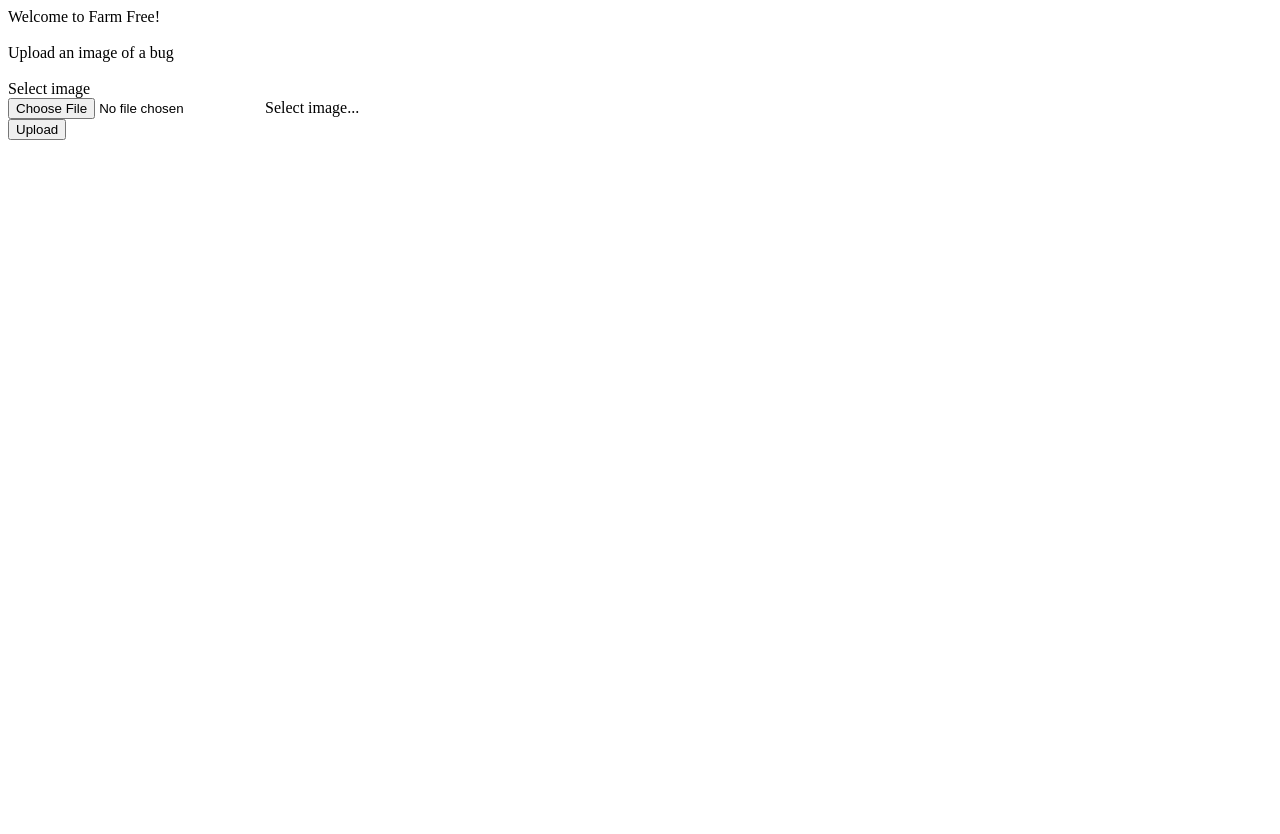
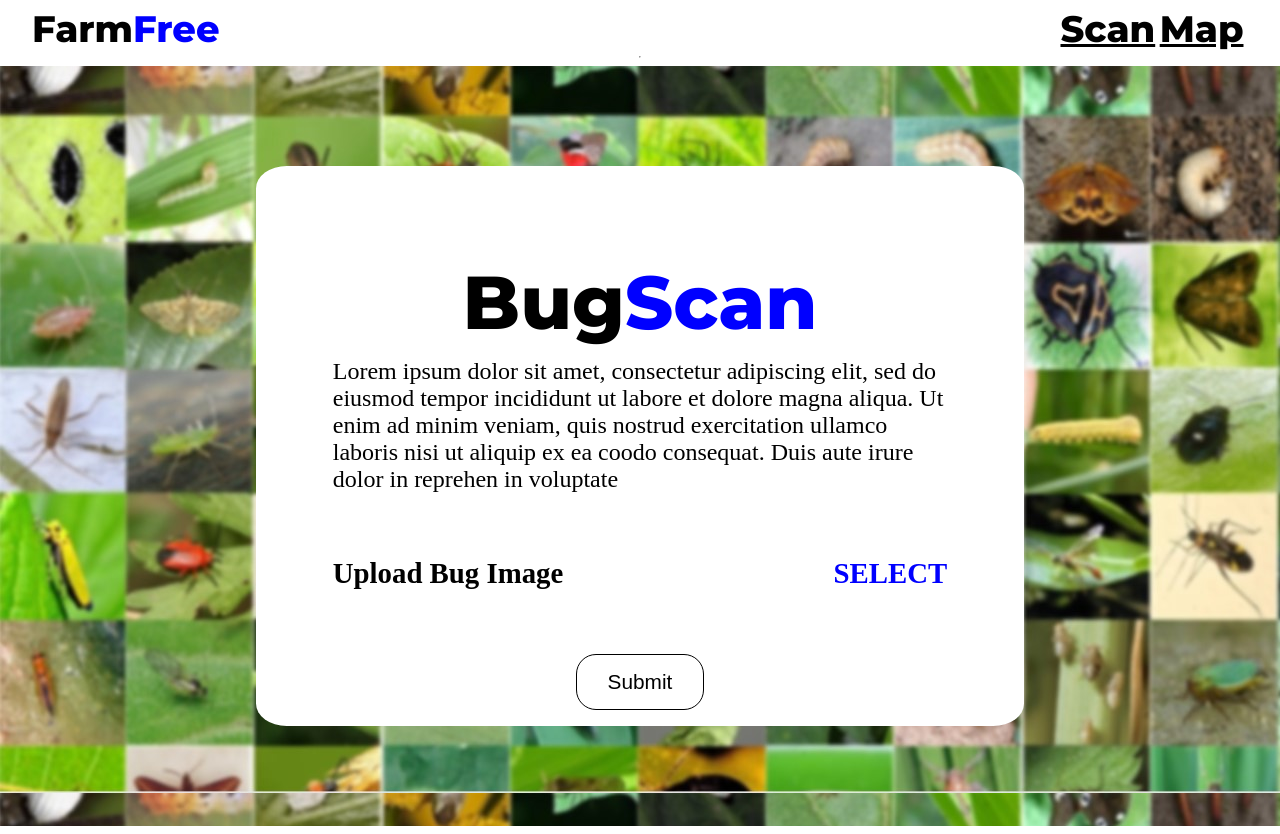
Before and after one commit to dgorbatov/spaceAppsBugChallenge2021, a Flask app: page / in a window 1280 px wide. Before the commit the page ends 140 px from the top, so only its background shows below. Run offline with Flask 2, Linux system fonts and the light colour scheme.

Commit message:
merged frontend main page and image uploading backend

```diff
--- /dev/null
+++ b/static/styles/index.css
@@ -0,0 +1,111 @@
+body {
+    display: flex;
+    flex-direction: column;
+    align-items: center;
+    overflow-y: hidden;
+  }
+
+  header {
+    height: 5vh;
+    width: 95vw;
+    display: flex;
+    flex-direction: row;
+    justify-content: space-between;
+    align-items: center;
+  }
+
+  header section {
+    display: flex;
+    flex-direction: row;
+    align-items: center;
+    font-family: 'Montserrat', sans-serif;
+  }
+
+  header #nav-links {
+    width: 15vw;
+    display: flex;
+    justify-content: space-evenly;
+  }
+
+  header h1 {
+    font-size: 2.3rem;
+  }
+
+  .blue-text {
+    color: #0000FF;
+  }
+
+  main {
+    display: flex;
+    justify-content: center;
+    align-items: center;
+    background-image: url('/static/images/bugs.jpg');
+    height: 95vh;
+    width: 100vw;
+  }
+
+  main .main-block {
+    z-index: 5;
+    height: 70vh;
+    width: 60vw;
+    background-color: #FFFFFF;
+    display: block;
+    border-radius: 4%;
+
+    display: flex;
+    flex-direction: column;
+    justify-content: space-evenly;
+    align-items: center;
+  }
+
+  .main-block > section {
+    display: flex;
+    flex-direction: row;
+    font-size: 4rem;
+    height: 10vh;
+    margin-bottom: 7vh;
+    font-family: 'Montserrat', sans-serif;
+  }
+
+  .main-block p {
+    width: 80%;
+    font-size: 1.5rem;
+  }
+
+  .main-block > form {
+    width: 80%;
+    display: flex;
+    flex-direction: column;
+    justify-self: center;
+    align-items: center;
+  }
+
+  .main-block > form > section {
+    display: flex;
+    flex-direction: row;
+    width: 100%;
+    justify-content: space-between;
+    margin-bottom: 5vh;
+    font-size: 1.2rem;
+  }
+
+  .main-block > form > button {
+    background-color: #FFFFFF;
+    border: 1px solid #000000;
+    box-sizing: border-box;
+    border-radius: 20px;
+    height: 7vh;
+    width: 10vw;
+    font-size: 1.3rem;
+  }
+
+  input[type="file"] {
+    display: none;
+  }
+
+  .custom-file-upload {
+    border: 1px solid #ccc;
+    display: inline-block;
+    padding: 6px 12px;
+    cursor: pointer;
+  }
--- a/templates/index.html
+++ b/templates/index.html
@@ -1,24 +1,55 @@
-Welcome to Farm Free!
+<!DOCTYPE html>
 
-<br/>
+<html lang="en">
+    <head>
+        <meta charset="utf-8">
+        <title>Ommatdium</title>
 
-<br/>
+        <link rel="preconnect" href="https://fonts.googleapis.com">
+    <link rel="preconnect" href="https://fonts.gstatic.com" crossorigin>
+    <link href="https://fonts.googleapis.com/css2?family=Montserrat:wght@800&display=swap" rel="stylesheet">
 
-Upload an image of a bug
+        <link rel="stylesheet" href= "{{ url_for('static',filename='styles/index.css') }}">
+    </head>
 
-<br/>
+    <body>
+        <header>
+            <a href="/" style="color: black; text-decoration: none;">
+                <section>
+                    <h1>Farm</h1>
+                    <h1 class="blue-text">Free</h1>
+                </section>
+            </a>
 
-<br/>
+            <section id="nav-links">
+                <a href="/scan" style="color: black;"><h1>Scan</h1></a>
+                <a href="/map" style="color: black;"><h1>Map</h1></a>
+            </section>
+        </header>
 
-<form action="/" method="POST" enctype="multipart/form-data">
+        <hr>
+        <main>
+            <section class="main-block">
+                <section>
+                    <h1>Bug</h1>
+                    <h1 class="blue-text">Scan</h1>
+                </section>
 
-    <div class="form-group">
-              <label>Select image</label>
-              <div class="custom-file">
-                <input type="file" class="custom-file-input" name="image" id="image" accept="image/*" >
-                <label class="custom-file-label" for="image">Select image...</label>
-              </div>
-            </div>
-            <button type="submit" class="btn btn-primary">Upload</button>
+                <p>Lorem ipsum dolor sit amet, consectetur adipiscing elit, sed do eiusmod tempor incididunt ut labore et dolore magna aliqua. Ut enim ad minim veniam, quis nostrud exercitation ullamco laboris nisi ut aliquip ex ea coodo consequat. Duis aute irure dolor in reprehen in voluptate </p>
 
-    </form>
+                <form action="/" method="POST" enctype="multipart/form-data">
+                    <section>
+                        <h2>Upload Bug Image</h2>
+                        <input type="file" class="custom-file-input" name="image" id="image" accept="image/*" >
+                        <label class="custom-file-label" for="image"><h2 class="blue-text">SELECT</h2></label>
+
+                    </section>
+
+                    <button>Submit</button>
+
+
+                </form>
+            </section>
+        </main>
+    </body>
+</html>
```
Also changed, not shown: static/images/bugs.jpg (added).
